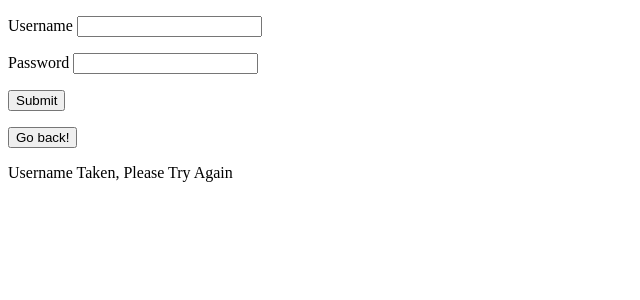
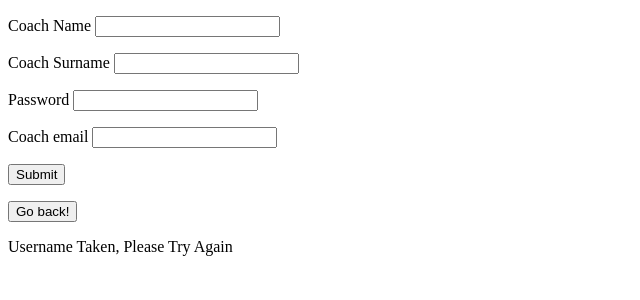
Before and after one commit to thefirsthero/Rating-System, a Python web app: template register_and_login/templates/register.html in a window 1280 px wide. Shown: the top 300 px of the page, without its empty margins (0-640 px from the left). Run offline with Jinja, Linux system fonts and the light colour scheme; the template is opened without the code that fills it, so the values that code supplies are empty.

Commit message:
Update register.html

```diff
--- a/register_and_login/templates/register.html
+++ b/register_and_login/templates/register.html
@@ -5,12 +5,20 @@
 <body>
     <form method="post" name="registrationForm">
         <p>
-            <label for="username">Username </label>
-            <input type="text" name="txtUN" required>
+            <label for="username">Coach Name</label>
+            <input type="text" name="txtName" required>
+        </p>
+        <p>
+            <label for="username">Coach Surname</label>
+            <input type="text" name="txtSurname" required>
         </p>
         <p>
             <label for="pswd">Password </label>
             <input type="password" name="txtPswd" required>
+        </p>
+        <p>
+            <label for="username">Coach email</label>
+            <input type="text" name="txtEmail" required>
         </p>
         <p>
             <input type="submit" value="Submit">
```
